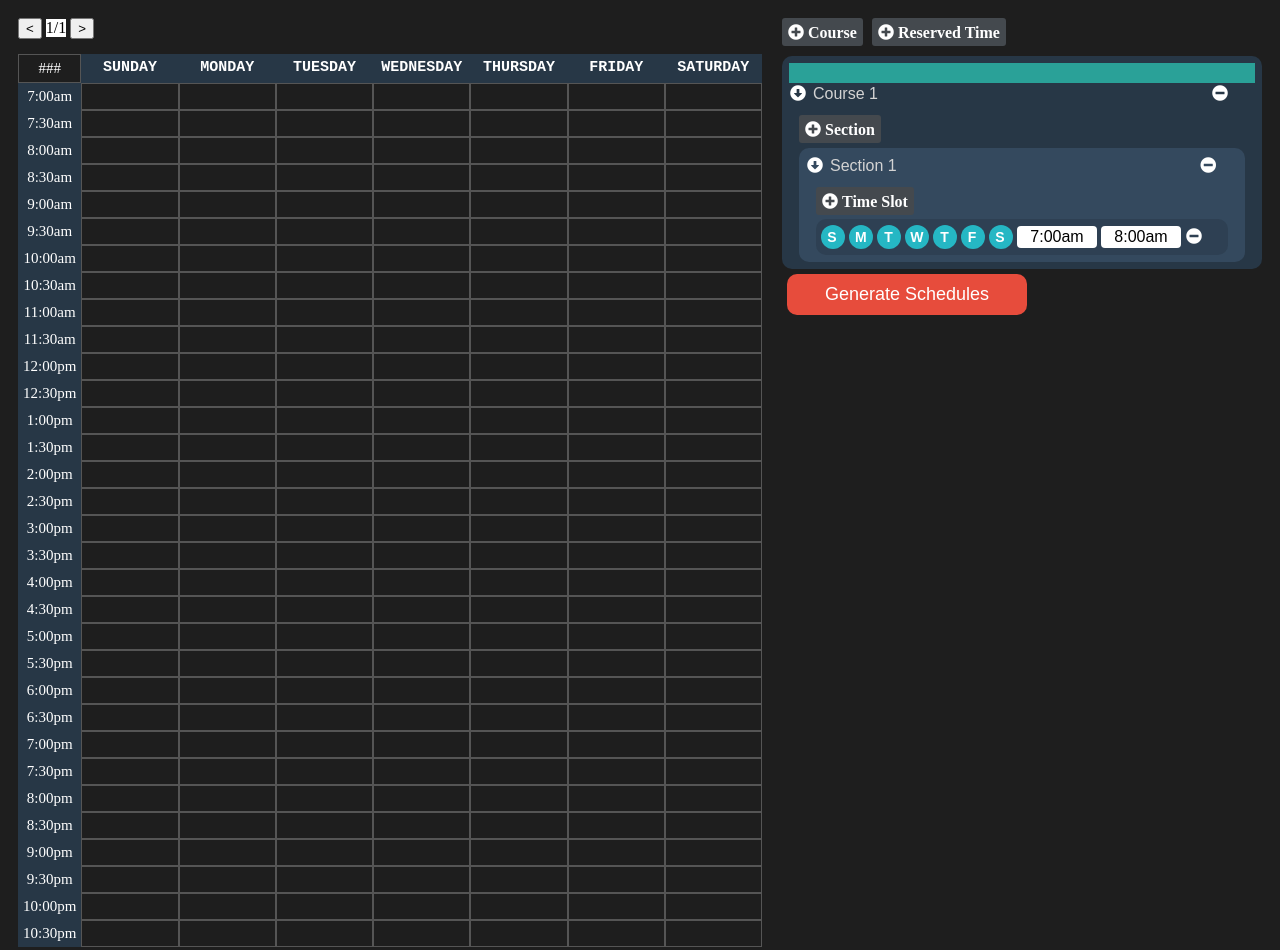
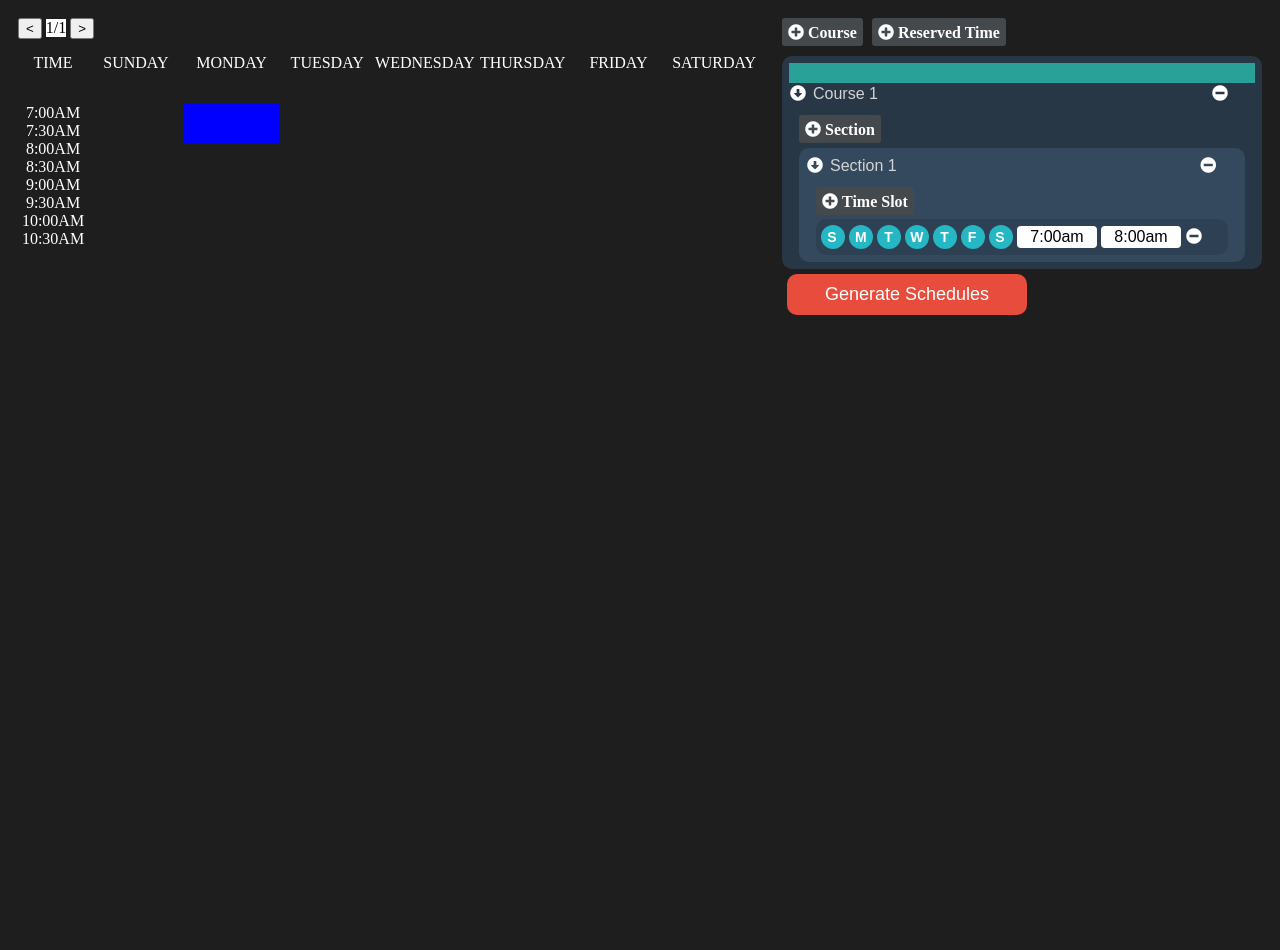
Before and after one commit to ConnerTenn/TimeTable, a browser extension: page WebPage/index.html in a window 1280 px wide. Drawn offline with Linux system fonts and the light colour scheme.

Commit message:
Switched Generic table to div table

```diff
--- a/WebPage/css/style-page.css
+++ b/WebPage/css/style-page.css
@@ -225,6 +225,27 @@ button.gen-schedule {
 
 /* === Schedule Table Layout === */
 
+.table{
+
+	display: grid;
+	grid-template-columns: 70px 1fr 1fr 1fr 1fr 1fr 1fr 1fr;
+	grid-template-rows: 50px 1fr;
+	text-align: center;
+	color:white;
+	text-transform: UPPERCASE;
+
+}
+
+.time-col{
+	height: 500px;
+}
+
+.day-col{
+
+	height: 500px;
+}
+
+/*
 .grid-slot {
 	background: #E74C3C;
 }
@@ -264,6 +285,7 @@ button.gen-schedule {
 .grid-item.space {
 
 }
+
 
 .mouse-line
 {
--- a/WebPage/index.html
+++ b/WebPage/index.html
@@ -45,6 +45,7 @@
 		<input type="text" class="time-end" value="8:00am">
 		<button class="time-slot-remove"><i class="fas fa-minus-circle"></i></button>
 	</div>
+</div>
 	<!-- Reserve Template -->
 	<div class="reserve-template hidden">
 		<div class="accordion-header">
@@ -75,7 +76,7 @@
 			<form type="text" class="schedule-select-disp" style="display:inline-block; background:white;">1/1</form>
 			<button class="schedule-select-inc" style="display:inline-block;">&gt</button>
 			<div class="mouse-line invisible"></div>
-			<div class="grid-container">
+			<!--<div class="grid-container">
 				<div class="grid-item space">###</div>
 				<div class="grid-item label">Sunday</div>
 				<div class="grid-item label">Monday</div>
@@ -84,6 +85,54 @@
 				<div class="grid-item label">Thursday</div>
 				<div class="grid-item label">Friday</div>
 				<div class="grid-item label">Saturday</div>
+			</div>-->
+
+			<div class="table">
+				<div class="time-col">
+					<div> Time </div>
+				</div>
+				<div >Sunday</div>
+				<div >Monday</div>
+				<div >Tuesday</div>
+				<div >Wednesday</div>
+				<div >Thursday</div>
+				<div >Friday</div>
+				<div >Saturday</div>
+				<div>
+					<div>7:00am</div>
+					<div>7:30am</div>
+					<div>8:00am</div>
+					<div>8:30am</div>
+					<div>9:00am</div>
+					<div>9:30am</div>
+					<div>10:00am</div>
+					<div>10:30am</div>
+
+				</div>
+				<div class="day-col" column="1">
+					<div class="schedule-slot-container"></div>
+				</div>
+				<div class="day-col">
+					<div class="schedule-slot-container">
+						<div style="top:100px; height:40px; background:blue;">
+						</div>
+					</div>
+				</div>
+				<div class="day-col">
+					<div class="schedule-slot-container"></div>
+				</div>
+				<div class="day-col">
+					<div class="schedule-slot-container"></div>
+				</div>
+				<div class="day-col">
+					<div class="schedule-slot-container"></div>
+				</div>
+				<div class="day-col">
+					<div class="schedule-slot-container"></div>
+				</div>
+				<div class="day-col">
+					<div class="schedule-slot-container"></div>
+				</div>
 			</div>
 		</div>
 		<!-- List Container -->
```
